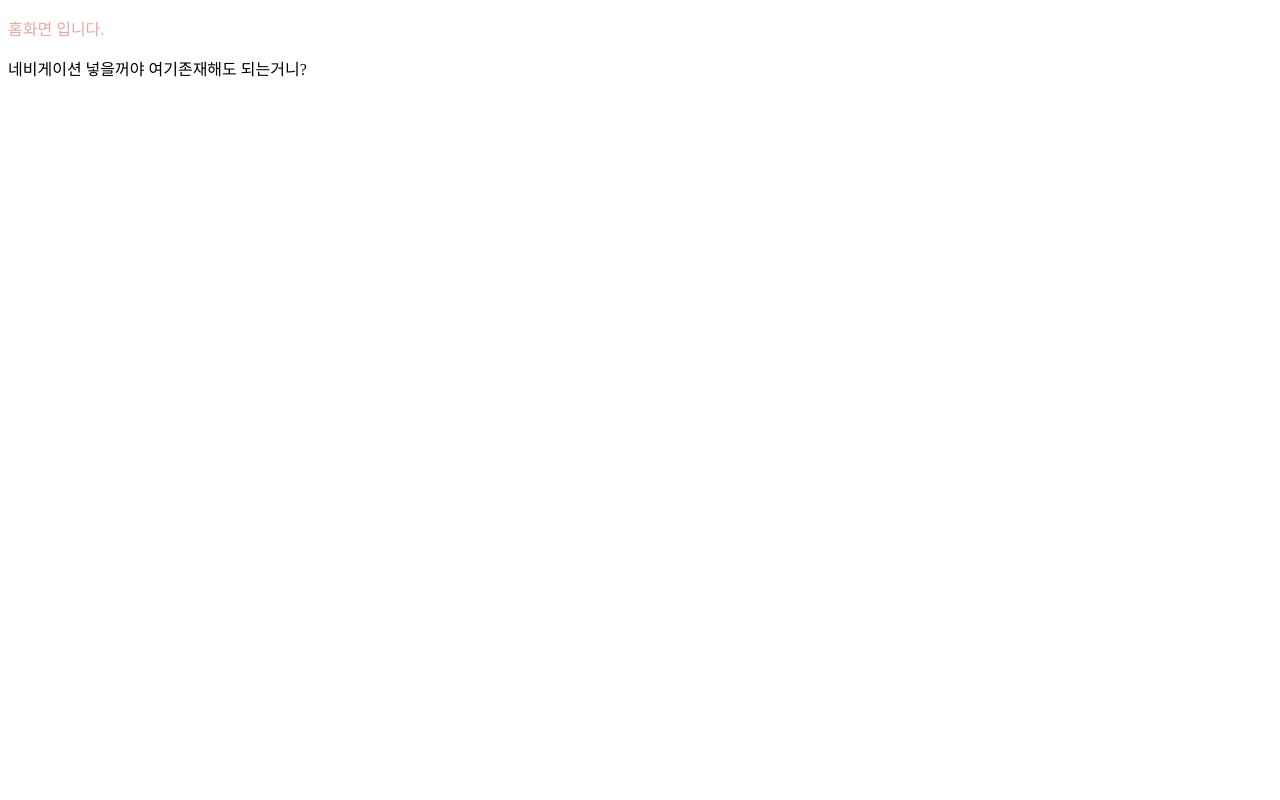
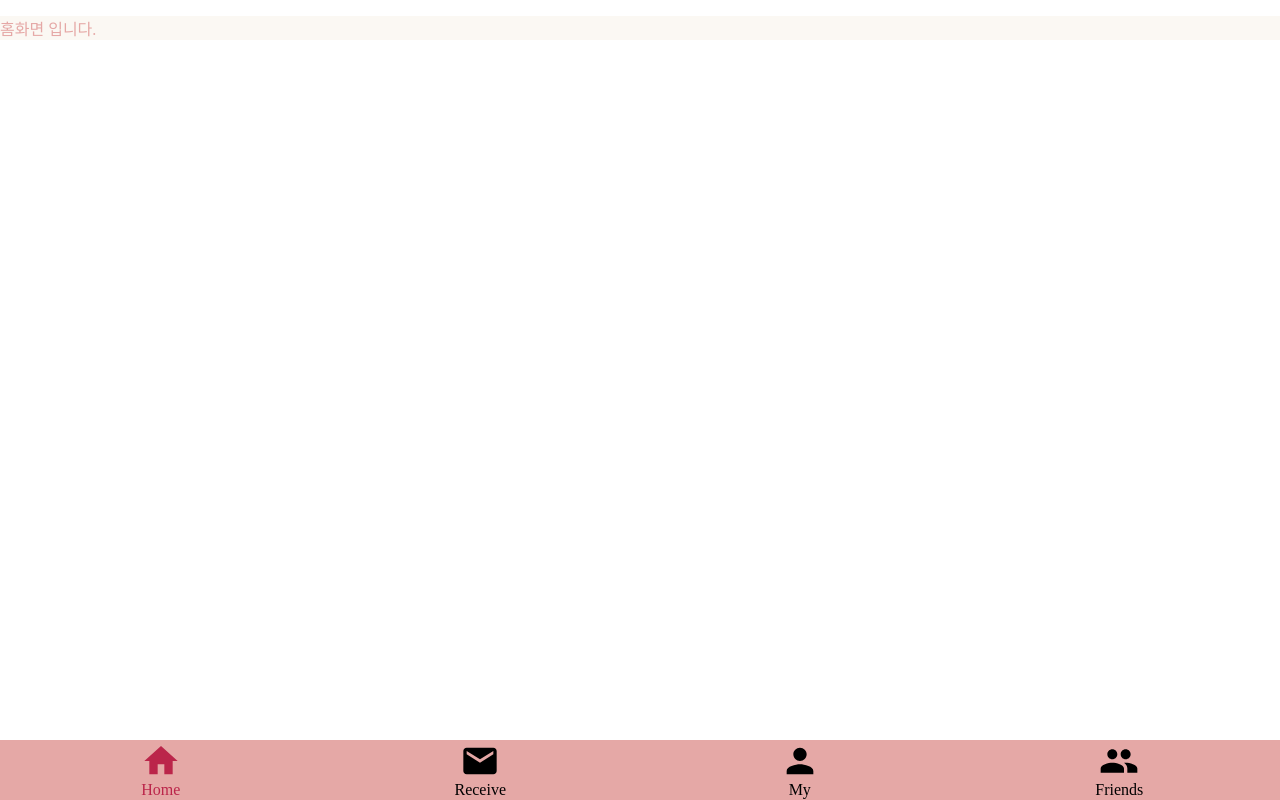
Before and after one commit to SWAcademy-Team-3/todoclient, a React (Create React App) app: page / in a window 1280 px wide. Built offline with nearby package versions, Linux system fonts and the light colour scheme.

Commit message:
[Add] Navigator 추가

```diff
--- a/package.json
+++ b/package.json
@@ -3,6 +3,9 @@
   "version": "0.1.0",
   "private": true,
   "dependencies": {
+    "@emotion/react": "^11.10.5",
+    "@emotion/styled": "^11.10.5",
+    "@mui/icons-material": "^5.11.0",
     "@testing-library/jest-dom": "^5.16.5",
     "@testing-library/react": "^13.4.0",
     "@testing-library/user-event": "^13.5.0",
--- a/public/index.html
+++ b/public/index.html
@@ -26,7 +26,7 @@
     -->
     <title>React App</title>
   </head>
-  <body>
+  <body style="margin: 0">
     <noscript>You need to enable JavaScript to run this app.</noscript>
     <div id="root"></div>
     <!--
--- a/src/App.js
+++ b/src/App.js
@@ -1,8 +1,12 @@
 import { React } from "react";
 import { BrowserRouter, Routes, Route } from "react-router-dom";
+
 import Home from "./page/Home";
 import Login from "./page/Login";
 import PageNotFound from "./page/PageNotFound";
+import Navigation from "./Navigation";
+
+import "./style/index.scss";
 
 function App() {
   return (
@@ -13,9 +17,7 @@ function App() {
           <Route path="/login" element={<Login />}></Route>
           <Route path="*" element={<PageNotFound />}></Route>
         </Routes>
-        <div>
-          <p>네비게이션 넣을꺼야 여기존재해도 되는거니?</p>
-        </div>
+        <Navigation />
       </BrowserRouter>
     </div>
   );
--- /dev/null
+++ b/src/Navigation.js
@@ -0,0 +1,61 @@
+import { React, useState, useEffect } from "react";
+import { useNavigate, useLocation } from "react-router-dom";
+import "./style/index.scss";
+
+import NavigatorBox from "./component/NavigatorBox";
+
+function Navigation() {
+  const [selectNav, setSelectNav] = useState("");
+  let locationPath = useLocation().pathname;
+
+  useEffect(() => {
+    if (locationPath === "/") {
+      setSelectNav("Home");
+    } else if (locationPath === "/receive") {
+      setSelectNav("Receive");
+    } else if (locationPath === "/my") {
+      setSelectNav("My");
+    } else if (locationPath === "/friends") {
+      setSelectNav("Friends");
+    }
+  }, [locationPath]);
+
+  let navigate = useNavigate();
+  const onNavigation = (navName) => {
+    if (navName === "Home") {
+      navigate("/");
+    } else if (navName === "Receive") {
+      navigate("/receive");
+    } else if (navName === "My") {
+      navigate("/my");
+    } else {
+      navigate("/friends");
+    }
+  };
+  return (
+    <div className="Navigation">
+      <NavigatorBox
+        navName="Home"
+        onNavigation={onNavigation}
+        selectNav={selectNav}
+      />
+      <NavigatorBox
+        navName="Receive"
+        onNavigation={onNavigation}
+        selectNav={selectNav}
+      />
+      <NavigatorBox
+        navName="My"
+        onNavigation={onNavigation}
+        selectNav={selectNav}
+      />
+      <NavigatorBox
+        navName="Friends"
+        onNavigation={onNavigation}
+        selectNav={selectNav}
+      />
+    </div>
+  );
+}
+
+export default Navigation;
--- /dev/null
+++ b/src/component/NavigatorBox.js
@@ -0,0 +1,81 @@
+import React from "react";
+import HomeIcon from "@mui/icons-material/Home";
+import MailIcon from "@mui/icons-material/Mail";
+import PersonIcon from "@mui/icons-material/Person";
+import PeopleIcon from "@mui/icons-material/People";
+import "../style/index.scss";
+
+export default function NavigatorBox({ navName, onNavigation, selectNav }) {
+  const iconRender = (navName, selectNav) => {
+    if (navName === "Home") {
+      if (selectNav === navName) {
+        return (
+          <>
+            <HomeIcon sx={{ fontSize: 40, color: "#bb254a" }} />
+            <span style={{ color: "#bb254a" }}>{navName}</span>
+          </>
+        );
+      } else {
+        return (
+          <>
+            <HomeIcon sx={{ fontSize: 40 }} />
+            <span>{navName}</span>
+          </>
+        );
+      }
+    } else if (navName === "Receive") {
+      if (selectNav === navName) {
+        return (
+          <>
+            <MailIcon sx={{ fontSize: 40, color: "#bb254a" }} />
+            <span style={{ color: "#bb254a" }}>{navName}</span>
+          </>
+        );
+      } else {
+        return (
+          <>
+            <MailIcon sx={{ fontSize: 40 }} />
+            <span>{navName}</span>
+          </>
+        );
+      }
+    } else if (navName === "My") {
+      if (selectNav === navName) {
+        return (
+          <>
+            <PersonIcon sx={{ fontSize: 40, color: "#bb254a" }} />
+            <span style={{ color: "#bb254a" }}>{navName}</span>
+          </>
+        );
+      } else {
+        return (
+          <>
+            <PersonIcon sx={{ fontSize: 40 }} />
+            <span>{navName}</span>
+          </>
+        );
+      }
+    } else if (navName === "Friends") {
+      if (selectNav === navName) {
+        return (
+          <>
+            <PeopleIcon sx={{ fontSize: 40, color: "#bb254a" }} />
+            <span style={{ color: "#bb254a" }}>{navName}</span>
+          </>
+        );
+      } else {
+        return (
+          <>
+            <PeopleIcon sx={{ fontSize: 40 }} />
+            <span>{navName}</span>
+          </>
+        );
+      }
+    }
+  };
+  return (
+    <div className="NavigatorBox" onClick={() => onNavigation(navName)}>
+      {iconRender(navName, selectNav)}
+    </div>
+  );
+}
--- a/src/style/index.scss
+++ b/src/style/index.scss
@@ -1,6 +1,30 @@
-$main-color: #E5A8A6;
-$sub-color: #BB254A;
+$main-color: #e5a8a6;
+$sub-color: #bb254a;
+$background-color: #fbf8f3;
 
 .test {
-    color: $main-color;
+  color: $main-color;
 }
+
+.App {
+  background-color: $background-color;
+}
+
+.Navigation {
+  display: flex;
+  flex-direction: row;
+  position: fixed;
+  bottom: 0;
+  width: -webkit-fill-available;
+  border: 1px solid $main-color;
+  background-color: $main-color;
+}
+
+.NavigatorBox {
+  display: flex;
+  align-items: center;
+  justify-content: center;
+  flex-direction: column;
+  flex: 1;
+  text-align: center;
+}
```
Also changed, not shown: 1 other file (tests, documents, lock files or other folders).
